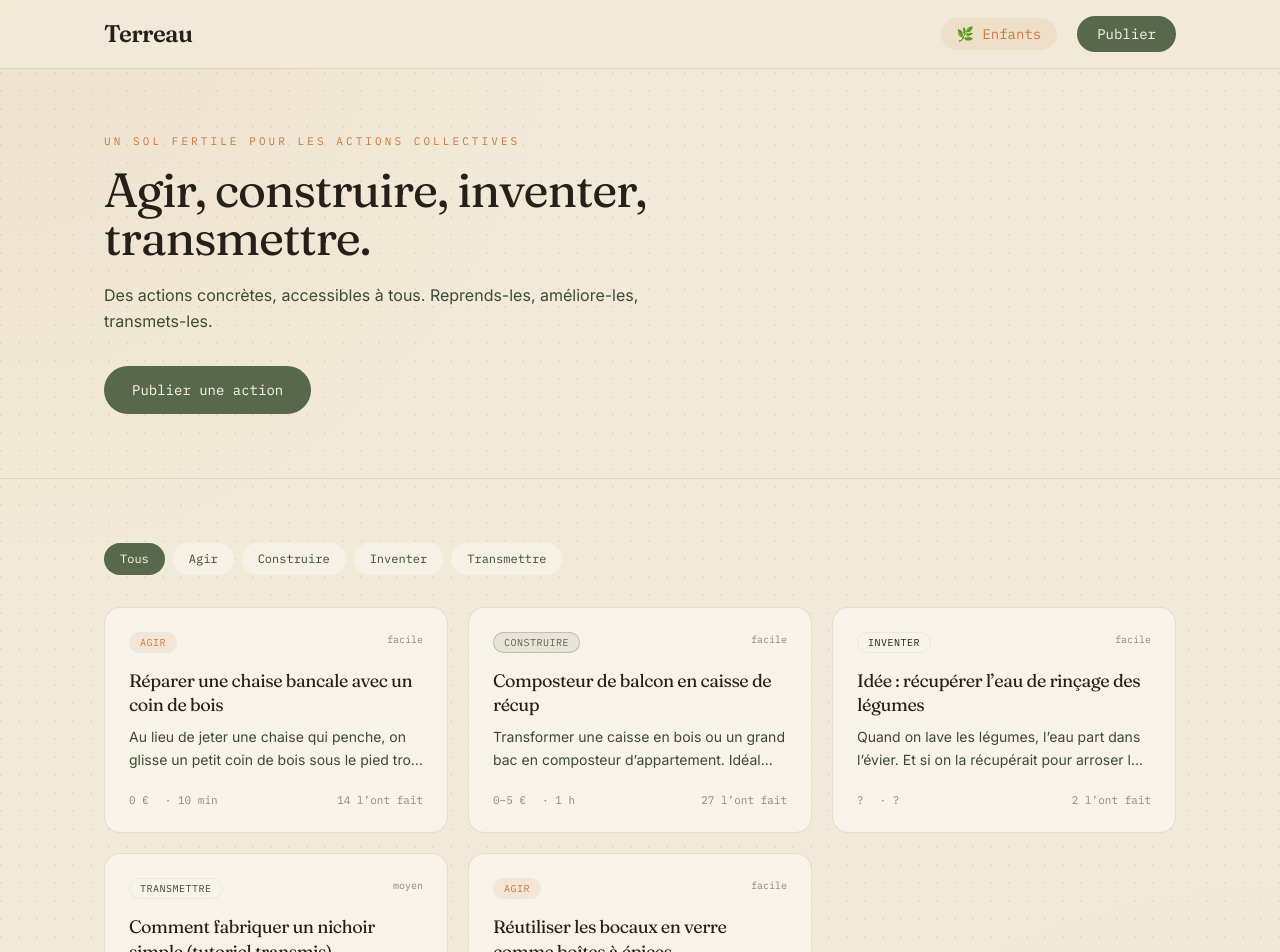
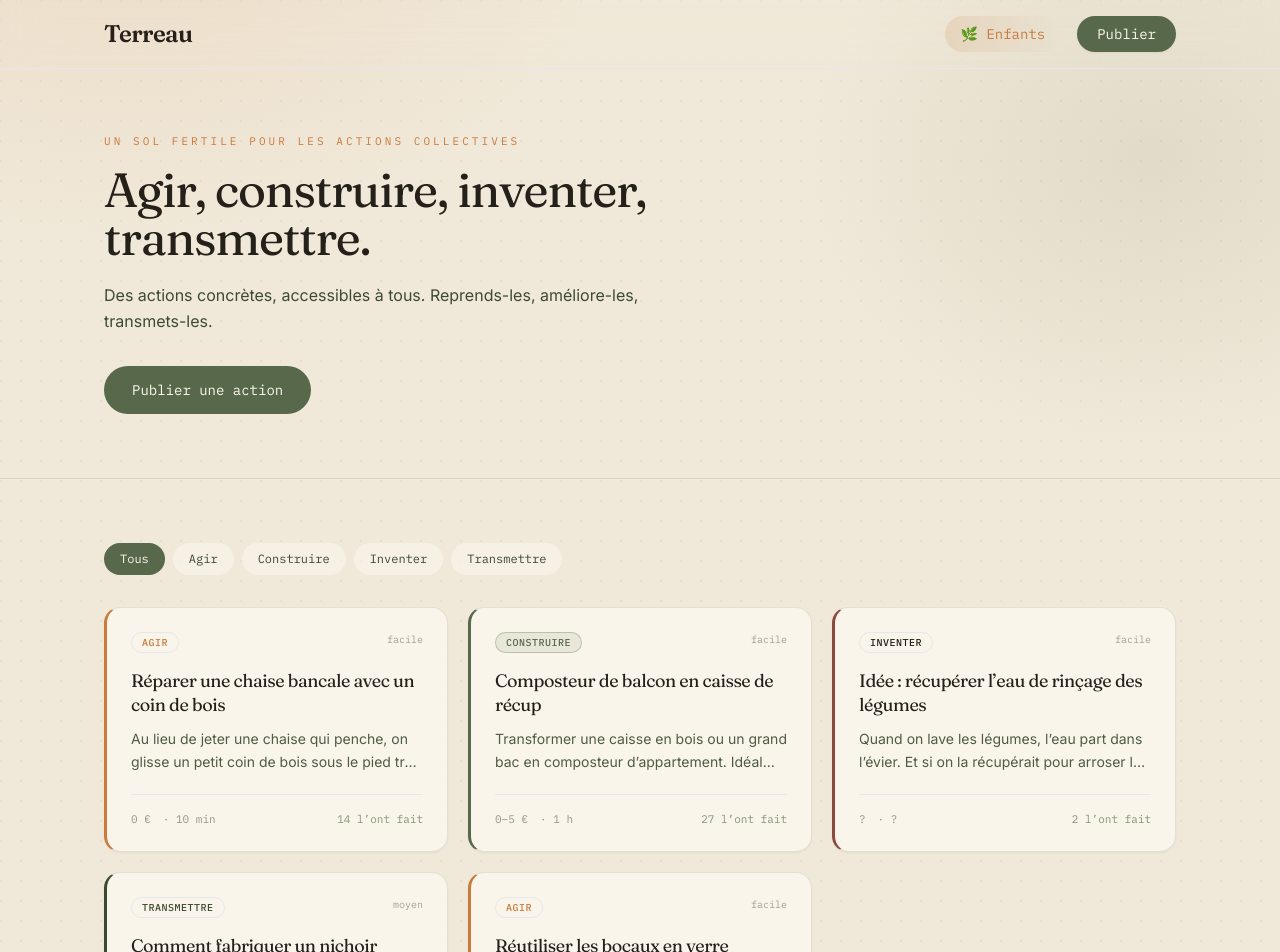
Before and after one commit to piratebtz64-hue/terreau, a Next.js app: page / in a window 1280 px wide. Shown: the top 952 px of the page. Built offline with nearby package versions, Linux system fonts and the light colour scheme.

Commit message:
design: richer homepage, cards with gesture borders, animations, improved header

```diff
--- a/app/globals.css
+++ b/app/globals.css
@@ -3,32 +3,58 @@
 @tailwind utilities;
 
 html { scroll-behavior: smooth; }
+
 body {
   margin: 0;
   min-height: 100vh;
-  color: #26201A;
+  color: #1F1A15;
   background:
-    radial-gradient(circle at top left, rgba(201,122,61,0.07), transparent 30%),
-    radial-gradient(circle at bottom right, rgba(87,105,74,0.08), transparent 34%),
-    #F2EAD9;
+    radial-gradient(ellipse 80% 50% at 10% -10%, rgba(201, 122, 61, 0.12), transparent 50%),
+    radial-gradient(ellipse 60% 40% at 90% 10%, rgba(87, 105, 74, 0.10), transparent 45%),
+    radial-gradient(ellipse 50% 30% at 50% 100%, rgba(138, 74, 59, 0.06), transparent 40%),
+    #F0E8D8;
   font-family: var(--font-inter), system-ui, sans-serif;
   -webkit-font-smoothing: antialiased;
 }
+
 a { color: inherit; text-decoration: none; }
+
 .bg-soil-grain {
-  background-image: radial-gradient(circle at 1px 1px, rgba(38,32,26,0.06) 1px, transparent 0);
-  background-size: 18px 18px;
+  background-image: radial-gradient(circle at 1px 1px, rgba(38, 32, 26, 0.045) 1px, transparent 0);
+  background-size: 20px 20px;
 }
+
+@keyframes fadeUp {
+  from { opacity: 0; transform: translateY(16px); }
+  to { opacity: 1; transform: translateY(0); }
+}
+
+.animate-fade-up {
+  animation: fadeUp 0.65s ease-out both;
+}
+.animate-delay-1 { animation-delay: 0.08s; }
+.animate-delay-2 { animation-delay: 0.16s; }
+.animate-delay-3 { animation-delay: 0.24s; }
+.animate-delay-4 { animation-delay: 0.32s; }
+
 .hover-lift {
-  transition: transform 0.25s ease, box-shadow 0.25s ease, border-color 0.25s ease;
+  transition: transform 0.28s cubic-bezier(0.22, 1, 0.36, 1),
+              box-shadow 0.28s ease,
+              border-color 0.28s ease;
 }
 .hover-lift:hover {
-  transform: translateY(-3px);
-  box-shadow: 0 12px 28px -12px rgba(38,32,26,0.16);
+  transform: translateY(-4px);
+  box-shadow: 0 16px 32px -12px rgba(38, 32, 26, 0.18);
 }
+
 .line-clamp-2 {
   display: -webkit-box;
   -webkit-line-clamp: 2;
   -webkit-box-orient: vertical;
   overflow: hidden;
 }
+
+.card-gesture-agir { border-left: 3px solid #C97A3D; }
+.card-gesture-construire { border-left: 3px solid #57694A; }
+.card-gesture-inventer { border-left: 3px solid #8A4A3B; }
+.card-gesture-transmettre { border-left: 3px solid #3D4A33; }
--- a/components/Header.tsx
+++ b/components/Header.tsx
@@ -2,21 +2,21 @@ import Link from "next/link";
 
 export default function Header() {
   return (
-    <header className="sticky top-0 z-50 border-b border-humus/10 bg-parchment/90 backdrop-blur-md">
-      <div className="mx-auto flex max-w-6xl items-center justify-between px-6 py-4 sm:px-10">
-        <Link href="/" className="font-display text-xl font-semibold tracking-tight sm:text-2xl">
+    <header className="sticky top-0 z-50 border-b border-humus/8 bg-parchment/92 backdrop-blur-lg">
+      <div className="mx-auto flex max-w-6xl items-center justify-between px-6 py-3.5 sm:px-10 sm:py-4">
+        <Link href="/" className="font-display text-xl font-semibold tracking-tight text-humus sm:text-2xl">
           Terreau
         </Link>
-        <nav className="flex items-center gap-2 sm:gap-5">
+        <nav className="flex items-center gap-2 sm:gap-4">
           <Link
             href="/enfants"
-            className="rounded-full bg-clay/10 px-3 py-1.5 font-mono text-xs text-clay transition hover:bg-clay/20 sm:px-4 sm:text-sm"
+            className="rounded-full bg-gradient-to-r from-clay/15 to-clay/8 px-3.5 py-2 font-mono text-xs text-clay transition hover:from-clay/25 hover:to-clay/15 sm:px-4 sm:text-sm"
           >
             🌿 Enfants
           </Link>
           <Link
             href="/publier"
-            className="rounded-full bg-moss px-4 py-2 font-mono text-xs text-bone transition hover:bg-moss-dark sm:px-5 sm:text-sm"
+            className="rounded-full bg-moss px-4 py-2 font-mono text-xs text-bone shadow-sm transition hover:bg-moss-dark hover:shadow-md sm:px-5 sm:text-sm"
           >
             Publier
           </Link>
--- a/components/ProjectCard.tsx
+++ b/components/ProjectCard.tsx
@@ -3,28 +3,42 @@
 import Link from "next/link";
 import { Project, GESTURE_LABELS, GESTURE_COLORS } from "@/types/project";
 
+const BORDER_CLASS: Record<string, string> = {
+  agir: "card-gesture-agir",
+  construire: "card-gesture-construire",
+  inventer: "card-gesture-inventer",
+  transmettre: "card-gesture-transmettre"
+};
+
 export default function ProjectCard({ project }: { project: Project }) {
   return (
     <Link
       href={`/projet/${project.id}`}
-      className="hover-lift group block rounded-2xl border border-humus/10 bg-bone/70 p-6 transition hover:border-moss/25 hover:bg-bone"
+      className={`hover-lift group block rounded-2xl border border-humus/10 bg-bone/85 p-6 shadow-sm ${BORDER_CLASS[project.gesture]}`}
     >
       <div className="flex items-start justify-between gap-3">
-        <span className={`inline-flex rounded-full border px-2.5 py-0.5 font-mono text-[10px] uppercase tracking-wider ${GESTURE_COLORS[project.gesture]}`}>
+        <span
+          className={`inline-flex rounded-full border px-2.5 py-0.5 font-mono text-[10px] font-medium uppercase tracking-wider ${GESTURE_COLORS[project.gesture]}`}
+        >
           {GESTURE_LABELS[project.gesture]}
         </span>
         {project.difficulty && (
-          <span className="font-mono text-[10px] text-humus/50">{project.difficulty}</span>
+          <span className="font-mono text-[10px] text-humus/40">{project.difficulty}</span>
         )}
       </div>
-      <h3 className="mt-4 font-display text-lg leading-snug tracking-tight text-humus group-hover:text-moss-dark">
+
+      <h3 className="mt-4 font-display text-lg leading-snug tracking-tight text-humus transition group-hover:text-moss-dark">
         {project.title}
       </h3>
-      <p className="mt-2 line-clamp-2 text-sm leading-relaxed text-moss-dark">{project.description}</p>
-      <div className="mt-5 flex items-center gap-4 font-mono text-[11px] text-humus/50">
+
+      <p className="mt-2.5 line-clamp-2 text-sm leading-relaxed text-moss-dark/90">
+        {project.description}
+      </p>
+
+      <div className="mt-5 flex items-center gap-3 border-t border-humus/6 pt-4 font-mono text-[11px] text-humus/45">
         {project.cost && <span>{project.cost}</span>}
         {project.duration && <span>· {project.duration}</span>}
-        <span className="ml-auto">{project.doneCount} l’ont fait</span>
+        <span className="ml-auto text-moss/70">{project.doneCount} l’ont fait</span>
       </div>
     </Link>
   );
```
